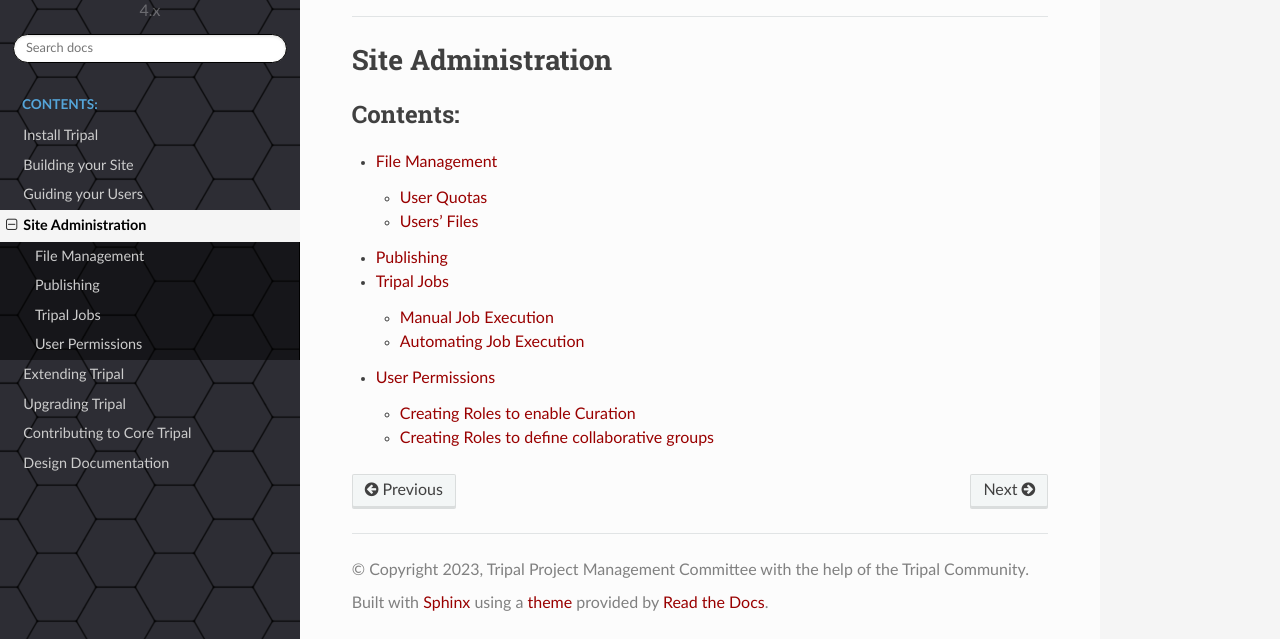
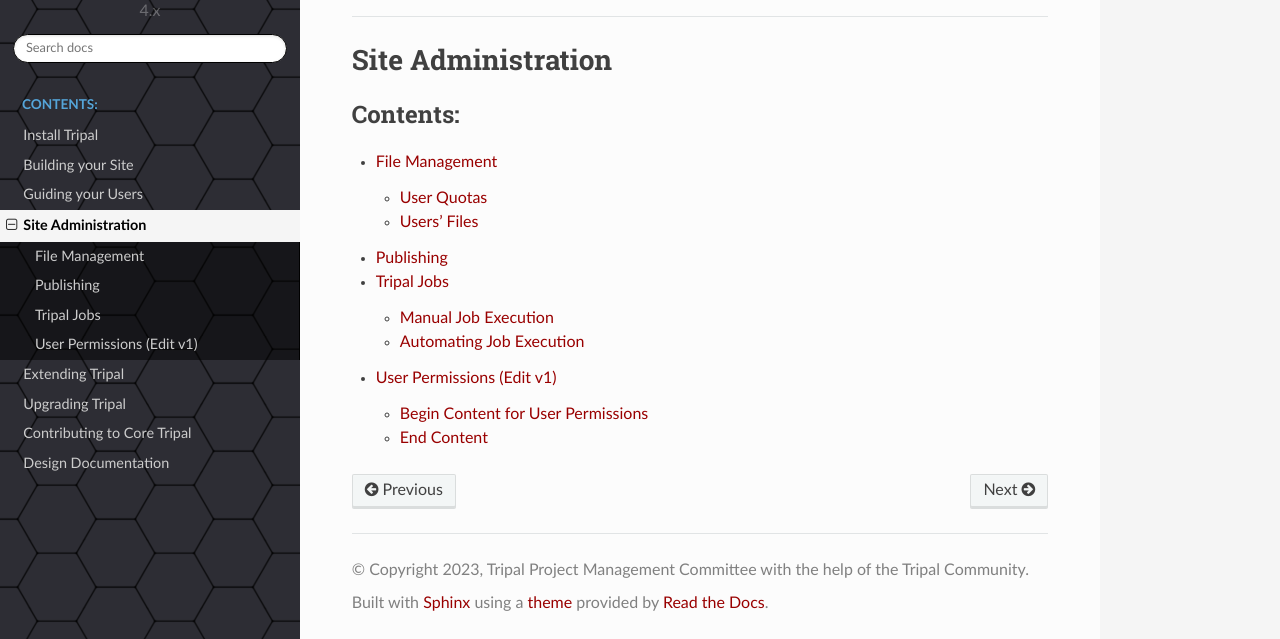
Before and after one commit to tripal/tripal_doc, a Sphinx documentation site: the page built from docs/admin_guide.rst, in a window 1280 px wide and 983 px high, cut to the strip 344-983 px from the top of the window. Built offline with Sphinx 7.4.7 and the Read the Docs theme 2.0.0, drawn with Linux system fonts in a browser that asks for light colours; some of the changed lines change nothing that is shown.

Commit message:
Editing tripal_doc/docs/admin_guide/user_permissions.rst in branch 49-addPlaceholderPages

```diff
--- a/docs/admin_guide/user_permissions.rst
+++ b/docs/admin_guide/user_permissions.rst
@@ -1,5 +1,5 @@
-User Permissions
-================
+User Permissions (Edit v1)
+==========================
 
 .. warning::
 
@@ -17,6 +17,41 @@
   give certain researchers access to private data, roles can help you setup
   groups of collaborators so you can assign the permission to the group as a
   whole which makes it easier if any one member leavers or joins the group.
+
+
+`Begin Content for User Permissions`_
+#####################################
+
+What are *Users* ?
+
+Anyone who visits your website is a *user*, including you. There are three groups of users:
+
+ - Users who are not logged in, or *anonymous users*
+
+ - Users who are logged in, or *authenticated users*
+
+ - The administrative user account that was automatically created when your site was installed, or User 1.
+
+What are *Permissions* ?
+
+The ability to do actions on your site (including viewing content, editing content, and changing configuration) is governed by permissions. Each permission has a name (such as View published content) and covers one action or a small subset of actions. A user must be granted a permission in order to do the corresponding action on the site; permissions are defined by the modules that provide the actions.
+
+What are *Roles* ?
+
+Rather than assigning individual permissions directly to each user, permissions are grouped into roles. You can define one or more roles on your site, and then grant permissions to each role. The permissions granted to authenticated and anonymous users are contained in the Authenticated user and Anonymous user roles, and depending on the installation profile you used when you installed your site, there may also be an Administrator role that is automatically assigned all permissions on your site.
+
+Each user account on your site is automatically given the Authenticated user role, and may optionally be assigned one or more additional roles. When you assign a role to a user account, the user will have all the permissions of the role when logged in.
+
+It is a good practice to make several roles on your Tripal site. For example, you might want the following roles:
+
+A Curator role that allows data curators to edit their own gene, analysis or transcriptome page
+A Project Manager role for managing the roles in a scientific Project
+The Administrator role that was installed with your site, for expert users to manage the site configuration
+
+`End Content`_
+##############
+
+
 
 Creating Roles to enable Curation
 ------------------------------------
```
